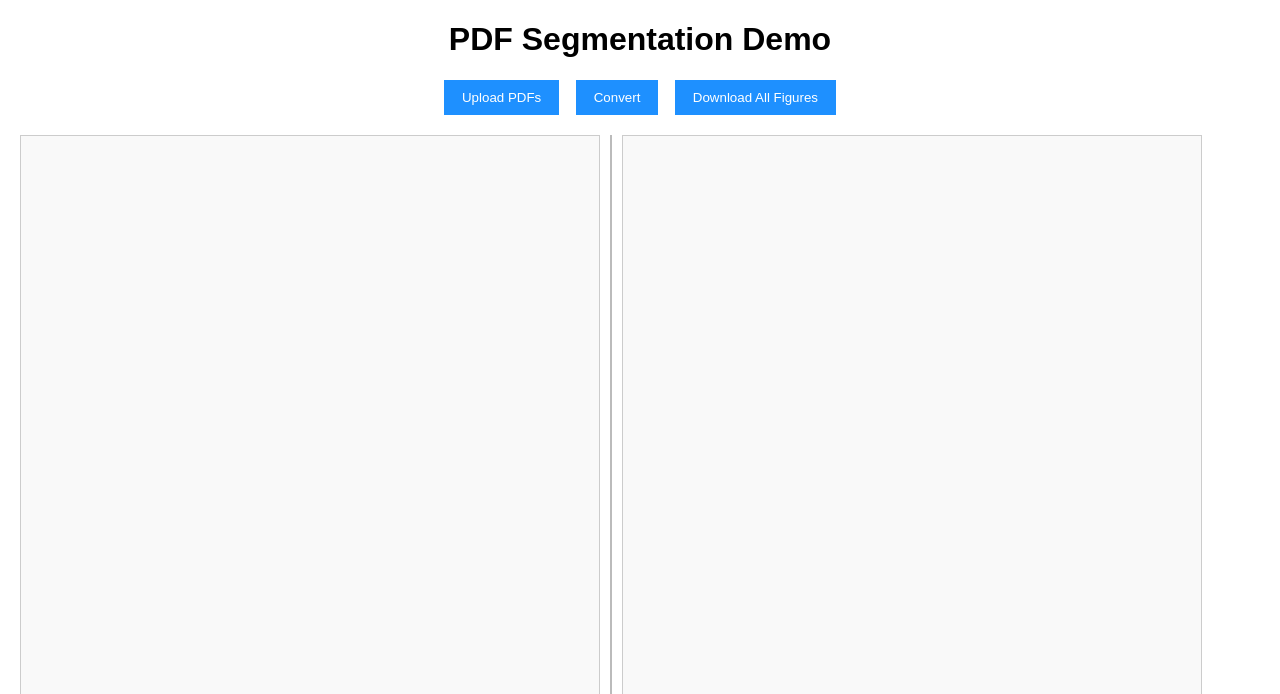
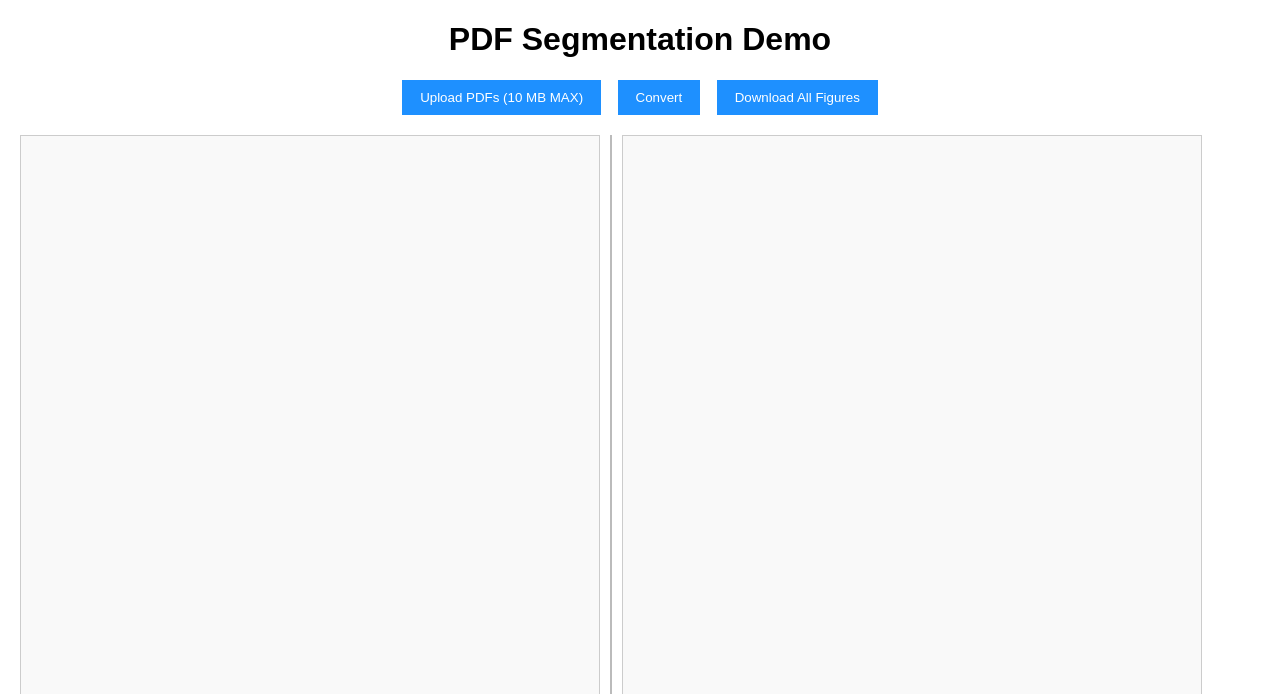
Before and after one commit to dse-ai-edu/Gates-Project, a Flask app: page /segment in a window 1280 px wide. Shown: the top 694 px of the page. Run offline with Flask 3, Linux system fonts and the light colour scheme.

Commit message:
Add Segment Demo - pdf debug

```diff
--- a/app/config.py
+++ b/app/config.py
@@ -9,3 +9,5 @@ class Config:
     OPENAI_API_KEY1 = os.getenv('OPENAI_API_KEY1')
     OPENAI_API_KEY2 = os.getenv('OPENAI_API_KEY2')
     OPENAI_API_KEY3 = os.getenv('OPENAI_API_KEY3')
+
+    MAX_CONTENT_LENGTH = 10 * 1000 * 1000  # 10 MB
--- a/app/routes.py
+++ b/app/routes.py
@@ -11,6 +11,7 @@ import string
 import pytz
 
 from flask import render_template, request, jsonify, send_file
+from flask import send_from_directory
 from werkzeug.utils import secure_filename
 
 import app.utils as utils
@@ -72,6 +73,10 @@ def step_final():
 @app.route("/segment")
 def segment_page():
     return render_template("segment.html")
+
+@app.route('/tmp/<path:filename>')
+def serve_tmp(filename):
+    return send_from_directory(TMP_DIR, filename)
 
 
 # ==================== API Route (System Setting) ==================== #
--- a/app/static/js/segment.js
+++ b/app/static/js/segment.js
@@ -39,7 +39,7 @@ pdfInput.onchange = async () => {
     imagePanel.innerHTML = "";
 
     pdfPanel.innerHTML = `
-        <embed src="/app/tmp/${file.name}" type="application/pdf">
+        <embed src="/tmp/${file.name}" type="application/pdf">
     `;
 };
 
@@ -49,13 +49,18 @@ convertBtn.onclick = async () => {
         return;
     }
 
-    const res = await fetch("/api/preprocess/segment", {
+    const res = await fetch("/api/preprocess/upload_pdf", {
         method: "POST",
-        headers: { "Content-Type": "application/json" },
-        body: JSON.stringify({ pdf_path: currentPdfPath })
+        body: formData
     });
 
+    if (!res.ok) {
+        alert("Upload failed: file too large or server error. Prefer 10 MB or smaller.");
+        return;
+    }
+
     const data = await res.json();
+
     if (!data.success) return;
 
     imageList = data.images;
--- a/app/templates/segment.html
+++ b/app/templates/segment.html
@@ -11,7 +11,7 @@
 
 <div class="button-row">
     <input type="file" id="pdfInput" accept=".pdf" hidden>
-    <button id="uploadBtn">Upload PDFs</button>
+    <button id="uploadBtn">Upload PDFs (10 MB MAX)</button>
     <button id="convertBtn">Convert</button>
     <button id="downloadBtn">Download All Figures</button>
 </div>
```
Also changed, not shown: app/static/images/favicon.ico (added).
